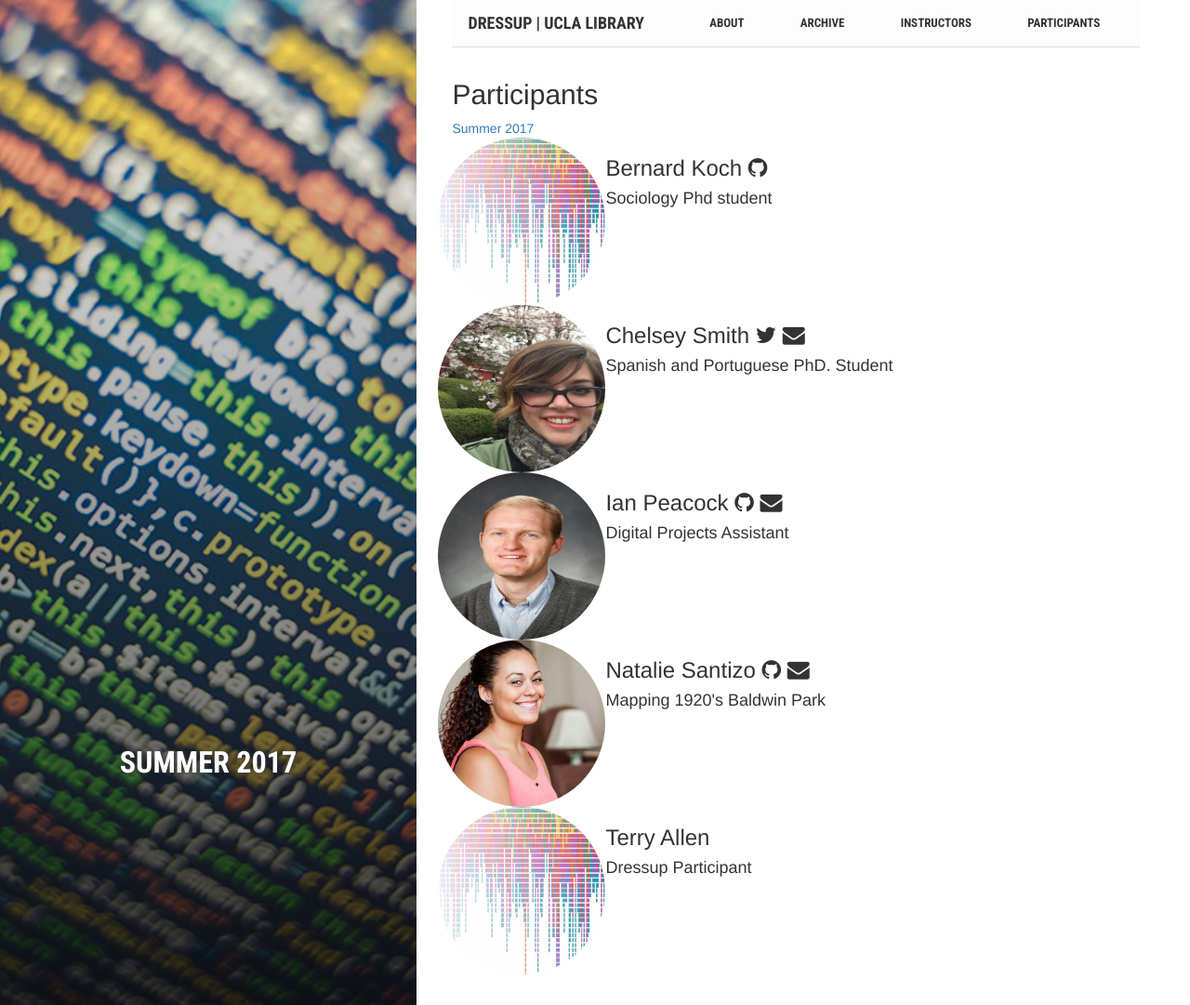
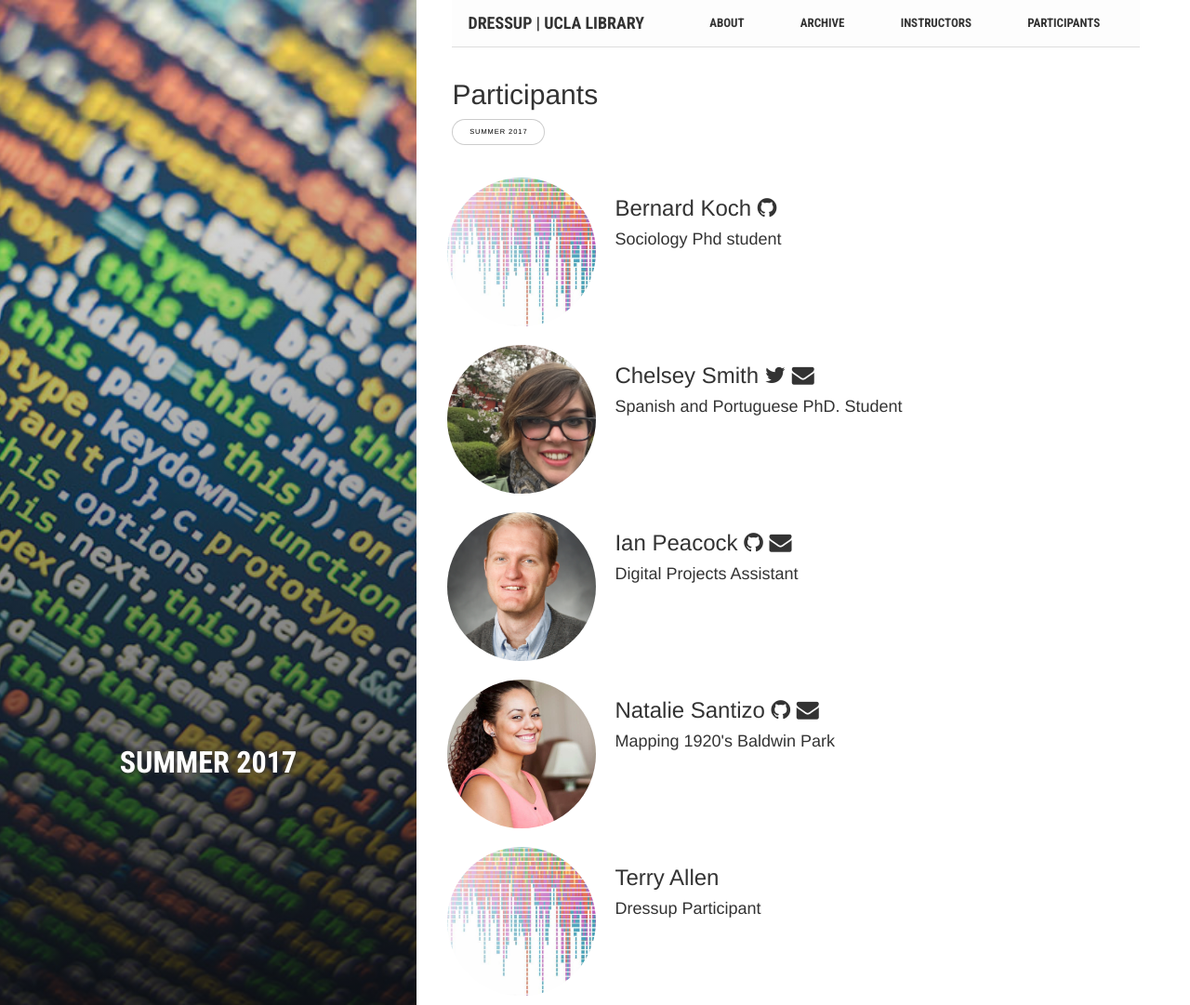
Before and after one commit to dnoneill/dressup-rebuild, a Jekyll site: the page built from _sessions/summer_17.md, in a window 1280 px wide and 1081 px high. Shown: the whole window at 93% size. Built offline with Jekyll 4.4.1, drawn with Linux system fonts in a browser that asks for light colours.

Commit message:
added button, row css from old theme. added breakpoints to instructor and participant layouts

```diff
--- a/_layouts/participants.html
+++ b/_layouts/participants.html
@@ -10,13 +10,13 @@
 
 <h2>Participants</h2>
 {% for class in site.sessions %}
-<div><a href="{{site.baseurl}}{{ class.url }}" class="button">{{ class.title }}</a></div>
+<div><a href="{{site.baseurl}}{{ class.url }}" class="button">{{ class.title }}</a></div><br>
 {% endfor %}
     {% for person in site.people %}
     {% if person.role == "participant" and person.session == class %}
-    <div class="content ">
+    <div class="content">
         <div class="row">
-            <div class="col-4">
+            <div class="col-4" style="width: 18rem; height: 18rem;">
                 {% if person.picture %}
                  <img class="img-circle" src="{{ site.baseurl }}/images/{{ person.picture }}.jpg" align="left">
                 {% else %}
@@ -36,17 +36,15 @@
                 {% endif %} </h3>
                 <h4>{{person.title}}</h4>
                 <p>{{person.description}}</p>
-              <ul>
                 {% for post in site.posts %}
                 {% if post.author == person.display_name %}
                 <h6><i class="fa fa-newspaper-o" aria-hidden="true"></i> <a href="{{site.baseurl}}{{ post.url }}">{{ post.title }}</a></h6>
                 {% endif %}
                 {% endfor %}
-            </ul>
              </div>
         </div>
     </div>
-                 <!-- {% if person.blurb %}
+       <!-- {% if person.blurb %}
                     <p class="blurb">{{ person.blurb }}</p>
                     {% endif %} -->
 
--- a/assets/css/main.css
+++ b/assets/css/main.css
@@ -447,9 +447,18 @@
 }
 
 .img-circle {
+    -moz-object-fit: cover;
+    -webkit-object-fit: cover;
+    -ms-object-fit: cover;
+    object-fit: cover;
+    -moz-object-position: center;
+    -webkit-object-position: center;
+    -ms-object-position: center;
+    object-position: center;
+    display: block;
+    width: 100%;
+    height: 100%;
     border-radius: 100%;
-    width: 180px;
-    height: 180px;
 }
 
 a img {
@@ -1226,3 +1235,47 @@
 .il {
     color: #2aa198
 }
+
+
+.row > * {
+    float: left;
+    -moz-box-sizing: border-box;
+    -webkit-box-sizing: border-box;
+    box-sizing: border-box;
+    padding: 10px;
+}
+
+.button {
+    display: inline-block;
+    font-weight: 400;
+    letter-spacing: 0.125em;
+    text-align: center;
+    text-transform: uppercase;
+    white-space: nowrap;
+    font-size: 0.75rem;
+    max-width: 20rem;
+    height: 3.75em;
+    line-height: 3.75em;
+    border-radius: 3.75em;
+    padding: 0 2.5em;
+    text-overflow: ellipsis;
+    overflow: hidden;
+}
+
+    input[type="submit"],
+    input[type="reset"],
+    input[type="button"],
+    button,
+    .button {
+        background-color: transparent;
+        box-shadow: inset 0 0 0 1px rgba(0, 0, 0, 0.2);
+        color: #000000 !important;
+    }
+    input[type="submit"]:hover,
+    input[type="reset"]:hover,
+    input[type="button"]:hover,
+    button:hover,
+    .button:hover {
+        box-shadow: inset 0 0 0 1px #47D3E5;
+        color: #47D3E5 !important;
+    }
```
Also changed, not shown: _layouts/instructors.html (+7 -6 lines), _layouts/people.html (+6 -8 lines).
